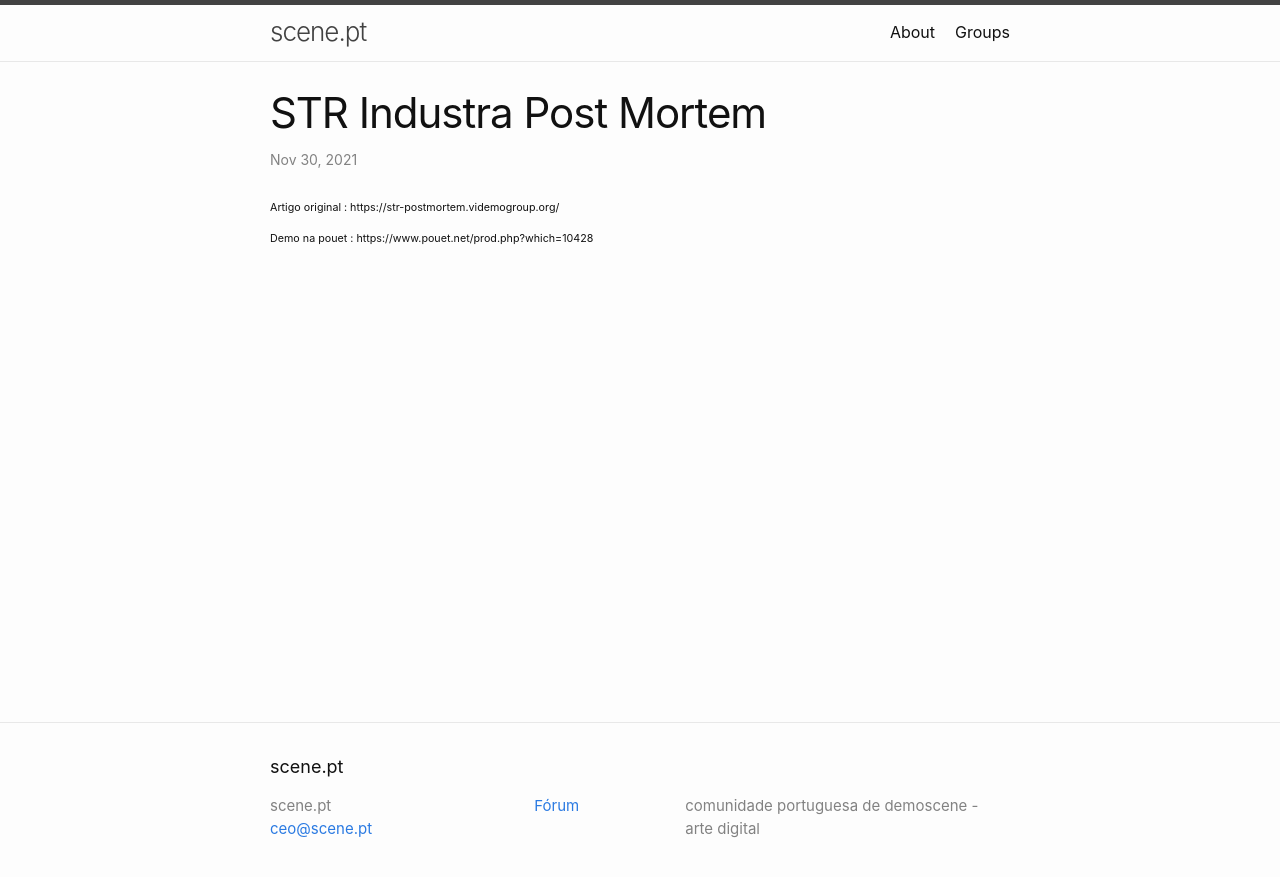
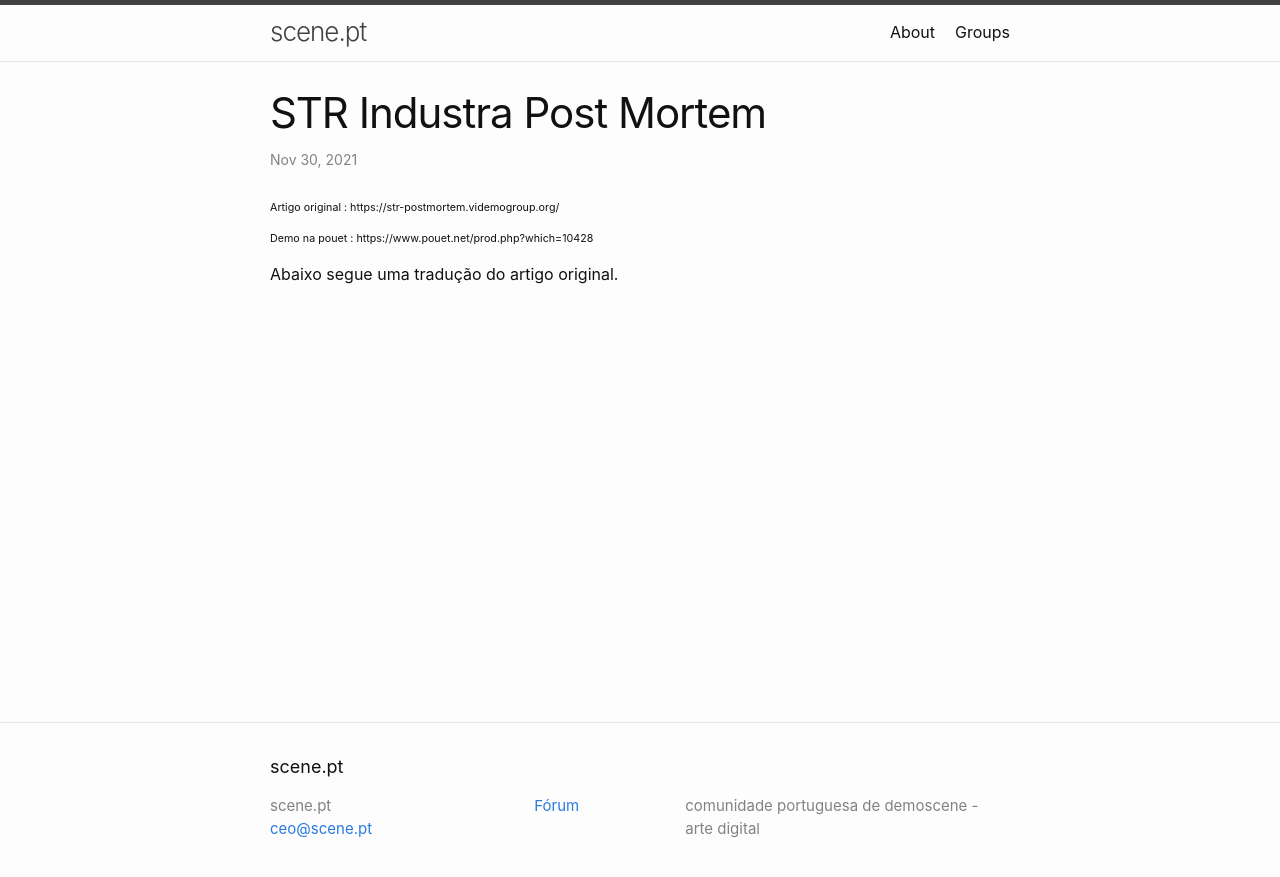
Before and after one commit to pcardoso/scenept, a Jekyll site: the page built from _posts/2021-11-30-str_industria_post-mortem.markdown, in a window 1280 px wide. Shown: the top 877 px of the page. Built offline with Jekyll 4.4.1, drawn with Linux system fonts in a browser that asks for light colours.

Commit message:
Update 2021-11-30-str_industria_post-mortem.markdown

```diff
--- a/_posts/2021-11-30-str_industria_post-mortem.markdown
+++ b/_posts/2021-11-30-str_industria_post-mortem.markdown
@@ -7,3 +7,5 @@ categories: post-mortem
 
 ###### Artigo original : https://str-postmortem.videmogroup.org/
 ###### Demo na pouet : https://www.pouet.net/prod.php?which=10428
+
+Abaixo segue uma tradução do artigo original.
```
